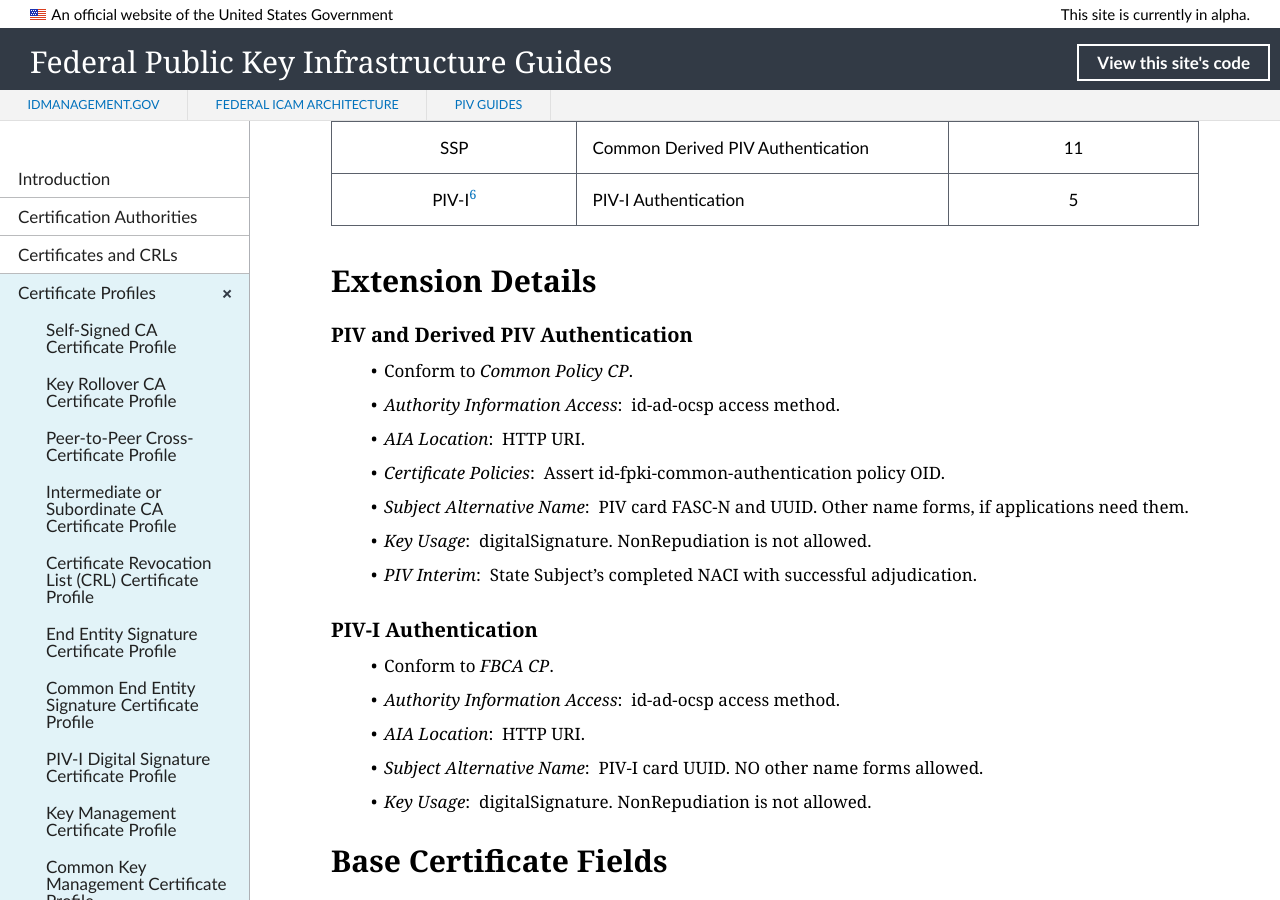
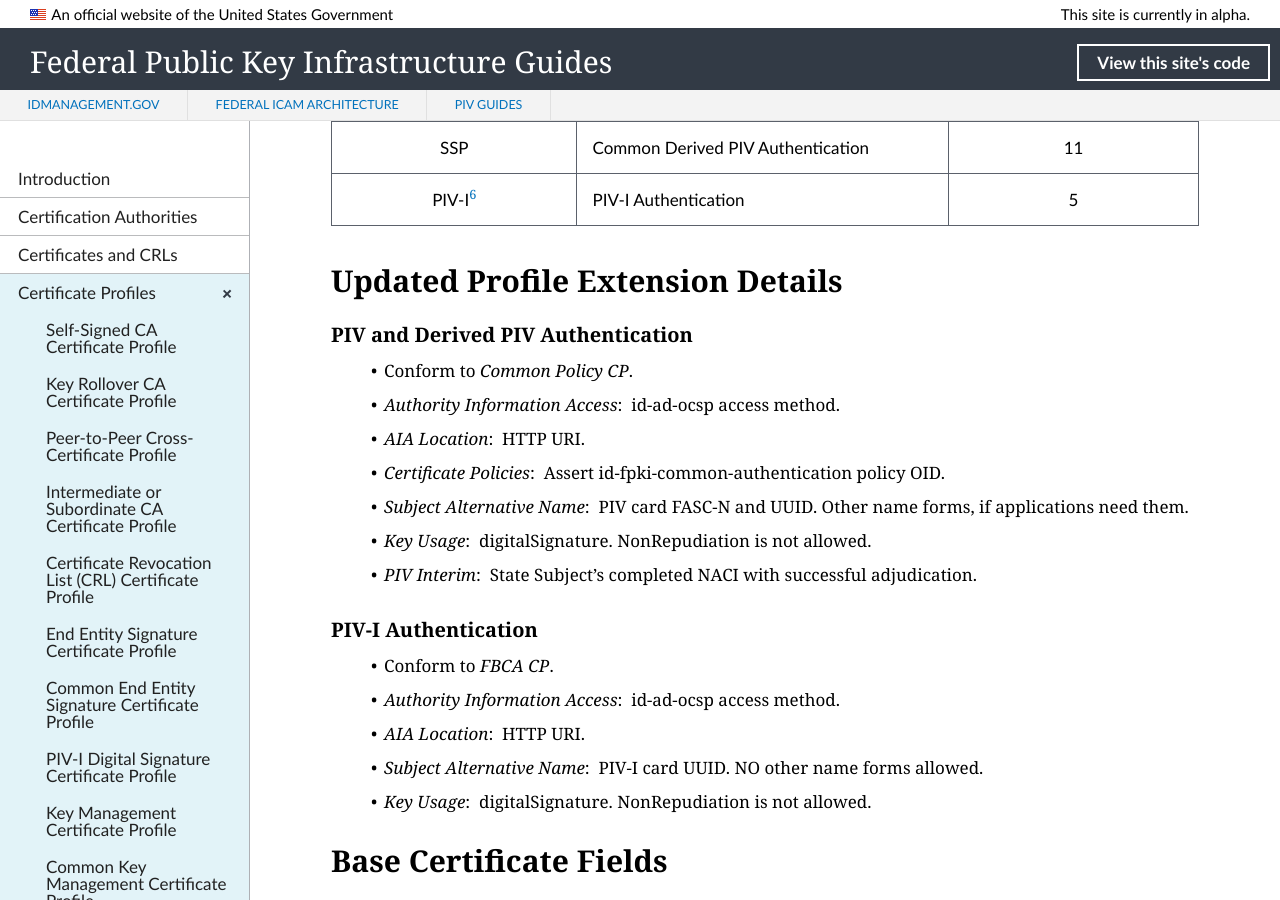
Before and after one commit to GSA/fpki-guides, a Jekyll site: the page built from _profiles/21_all_piv_auth.md, in a window 1280 px wide and 900 px high, scrolled down 562 px. Built offline with Jekyll 4.4.1, drawn with Linux system fonts in a browser that asks for light colours; nearby versions of some CDN libraries; library files that are not in the unit come from our copies.

Commit message:
Update 21_all_piv_auth.md
Changed title

```diff
--- a/_profiles/21_all_piv_auth.md
+++ b/_profiles/21_all_piv_auth.md
@@ -16,7 +16,7 @@
 |  SSP  |  Common Derived PIV Authentication  | 11  |
 |  PIV-I<sup>[6](#6)</sup>  | PIV-I Authentication  |  5|
 
-## Extension Details
+## Updated Profile Extension Details
 
 ### PIV and Derived PIV Authentication
 
```
